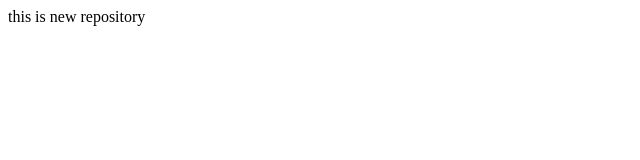
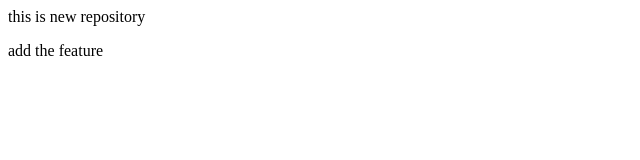
Before and after one commit to mayureshmandge/localrepo, a plain HTML site: page index.html in a window 1280 px wide. Shown: the full height of the page, 0-640 px from the left. Drawn offline with Linux system fonts and the light colour scheme.

Commit message:
add new feature

```diff
--- a/index.html
+++ b/index.html
@@ -1 +1,2 @@
 <p>this is new repository</p>
+<p>add the feature </p>
```
